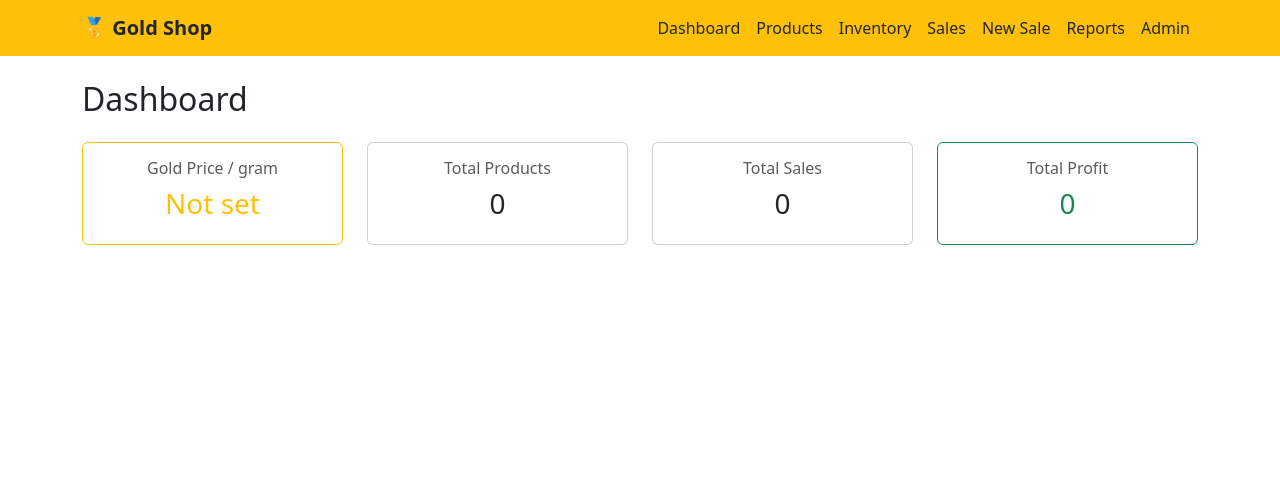
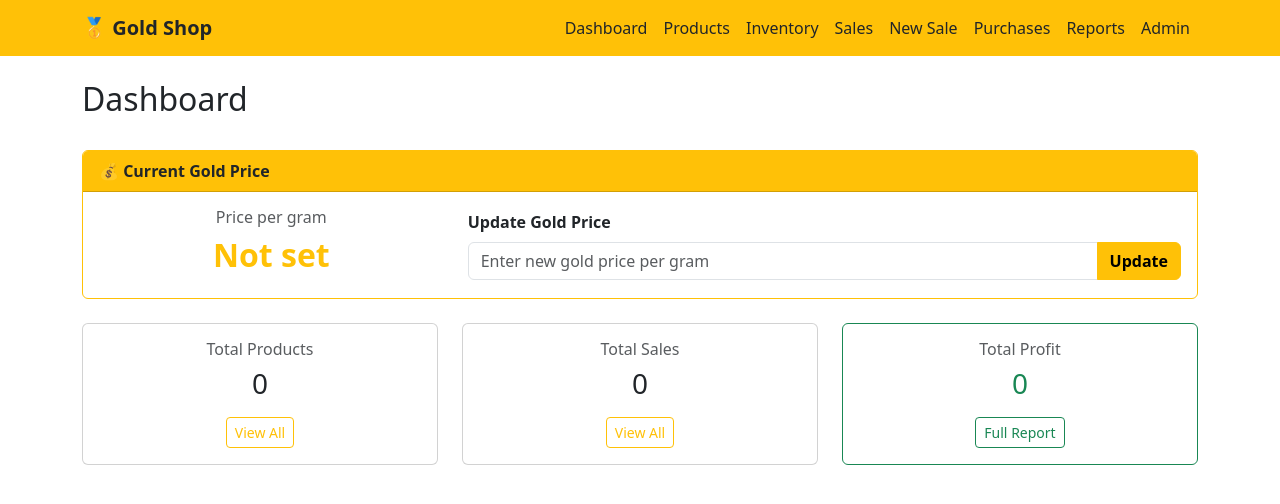
Before and after one commit to Fady-Faltaows/gold_shop, a Django app: page / in a window 1280 px wide. Shown: the top 504 px of the page. Run offline with Django 5.2, Linux system fonts and the light colour scheme; data that the repository does not hold is empty; some libraries are stand-ins or nearby versions.

Commit message:
Enhancing the user experience
Gold price updates from dashboard
 Dashboard cleaned up with only useful cards
 Product search works in sale form
 Purchase page created and updates inventory

```diff
--- a/prototype/forms.py
+++ b/prototype/forms.py
@@ -1,5 +1,5 @@
 from django import forms
-from .models import Sale, SaleItem, Product
+from .models import Sale, SaleItem, Product, GoldPrice, Purchase
 
 class SaleForm(forms.ModelForm):
     class Meta:
@@ -18,3 +18,27 @@ class SaleItemForm(forms.ModelForm):
             'product': forms.Select(attrs={'class': 'form-select product-select'}),
             'quantity': forms.NumberInput(attrs={'class': 'form-control', 'min': 1}),
         }
+
+class GoldPriceForm(forms.ModelForm):
+    class Meta:
+        model = GoldPrice
+        fields = ['price_per_gram']
+        widgets = {
+            'price_per_gram': forms.NumberInput(attrs={
+                'class': 'form-control',
+                'placeholder': 'Enter new gold price per gram',
+                'step': '0.01'
+            })
+        }
+
+class PurchaseForm(forms.ModelForm):
+    class Meta:
+        model = Purchase
+        fields = ['product', 'quantity_purchased', 'cost_per_piece', 'supplier_name', 'notes']
+        widgets = {
+            'product': forms.Select(attrs={'class': 'form-select'}),
+            'quantity_purchased': forms.NumberInput(attrs={'class': 'form-control', 'min': 1}),
+            'cost_per_piece': forms.NumberInput(attrs={'class': 'form-control', 'step': '0.01'}),
+            'supplier_name': forms.TextInput(attrs={'class': 'form-control'}),
+            'notes': forms.Textarea(attrs={'class': 'form-control', 'rows': 2}),
+        }
--- a/prototype/models.py
+++ b/prototype/models.py
@@ -78,6 +78,20 @@ class Sale(models.Model):
                 self.gold_price_at_sale = latest_gold.price_per_gram
         super().save(*args, **kwargs)
 
+class Purchase(models.Model):
+    product = models.ForeignKey(Product, on_delete=models.PROTECT)
+    quantity_purchased = models.PositiveIntegerField()
+    cost_per_piece = models.DecimalField(max_digits=10, decimal_places=2)
+    supplier_name = models.CharField(max_length=200, blank=True)
+    notes = models.TextField(blank=True)
+    created_at = models.DateTimeField(auto_now_add=True)
+
+    def get_total_cost(self):
+        return self.cost_per_piece * self.quantity_purchased
+
+    def __str__(self):
+        return f"Purchase: {self.product.name} x{self.quantity_purchased} on {self.created_at.strftime('%Y-%m-%d')}"
+
 class SaleItem(models.Model):
     sale = models.ForeignKey(Sale, on_delete=models.CASCADE, related_name='items')
     product = models.ForeignKey(Product, on_delete=models.PROTECT)
--- a/prototype/templates/prototype/base.html
+++ b/prototype/templates/prototype/base.html
@@ -5,6 +5,7 @@
     <meta name="viewport" content="width=device-width, initial-scale=1.0">
     <title>Gold Shop — {% block title %}{% endblock %}</title>
     <link href="https://cdn.jsdelivr.net/npm/bootstrap@5.3.0/dist/css/bootstrap.min.css" rel="stylesheet">
+    <link href="https://cdn.jsdelivr.net/npm/tom-select@2.3.1/dist/css/tom-select.bootstrap5.min.css" rel="stylesheet">
 </head>
 <body>
     <nav class="navbar navbar-expand-lg navbar-dark bg-warning">
@@ -16,6 +17,7 @@
                 <a class="nav-link text-dark" href="{% url 'inventory_list' %}">Inventory</a>
                 <a class="nav-link text-dark" href="{% url 'sale_list' %}">Sales</a>
                 <a class="nav-link text-dark" href="{% url 'sale_create' %}">New Sale</a>
+                <a class="nav-link text-dark" href="{% url 'purchase_list' %}">Purchases</a>
                 <a class="nav-link text-dark" href="{% url 'reports_home' %}">Reports</a>
                 <a class="nav-link text-dark" href="/admin">Admin</a>
             </div>
@@ -32,5 +34,6 @@
     </div>
 
     <script src="https://cdn.jsdelivr.net/npm/bootstrap@5.3.0/dist/js/bootstrap.bundle.min.js"></script>
+    <script src="https://cdn.jsdelivr.net/npm/tom-select@2.3.1/dist/js/tom-select.complete.min.js"></script>
 </body>
 </html>
--- a/prototype/templates/prototype/dashboard.html
+++ b/prototype/templates/prototype/dashboard.html
@@ -2,51 +2,92 @@
 {% block title %}Dashboard{% endblock %}
 
 {% block content %}
-<h2 class="mb-4">Dashboard</h2>
+<div class="d-flex justify-content-between align-items-center mb-4">
+    <h2>Dashboard</h2>
+    <span class="text-muted">{{ today|date:"l, d F Y" }}</span>
+</div>
 
-<div class="row g-4 mb-4">
-    <div class="col-md-3">
-        <div class="card border-warning">
-            <div class="card-body text-center">
-                <h6 class="text-muted">Gold Price / gram</h6>
-                <h3 class="text-warning">
+{# Gold Price Update Card #}
+<div class="card border-warning mb-4">
+    <div class="card-header bg-warning text-dark fw-bold">
+        💰 Current Gold Price
+    </div>
+    <div class="card-body">
+        <div class="row align-items-center">
+            <div class="col-md-4 text-center">
+                <h6 class="text-muted">Price per gram</h6>
+                <h2 class="text-warning fw-bold">
                     {{ latest_gold.price_per_gram|default:"Not set" }}
-                </h3>
+                </h2>
+                <small class="text-muted">
+                    {% if latest_gold %}
+                        Last updated: {{ latest_gold.updated_at|date:"Y-m-d H:i" }}
+                    {% endif %}
+                </small>
             </div>
-        </div>
-    </div>
-    <div class="col-md-3">
-        <div class="card">
-            <div class="card-body text-center">
-                <h6 class="text-muted">Total Products</h6>
-                <h3>{{ total_products }}</h3>
-            </div>
-        </div>
-    </div>
-    <div class="col-md-3">
-        <div class="card">
-            <div class="card-body text-center">
-                <h6 class="text-muted">Total Sales</h6>
-                <h3>{{ total_sales }}</h3>
-            </div>
-        </div>
-    </div>
-    <div class="col-md-3">
-        <div class="card border-success">
-            <div class="card-body text-center">
-                <h6 class="text-muted">Total Profit</h6>
-                <h3 class="text-success">{{ total_profit }}</h3>
+            <div class="col-md-8">
+                <form method="post">
+                    {% csrf_token %}
+                    <label class="form-label fw-bold">Update Gold Price</label>
+                    <div class="input-group">
+                        {{ gold_form.price_per_gram }}
+                        <button type="submit" class="btn btn-warning fw-bold">
+                            Update
+                        </button>
+                    </div>
+                </form>
             </div>
         </div>
     </div>
 </div>
 
+{# Stats Row #}
+<div class="row g-4 mb-4">
+    <div class="col-md-4">
+        <div class="card text-center h-100">
+            <div class="card-body">
+                <h6 class="text-muted">Total Products</h6>
+                <h3>{{ total_products }}</h3>
+                <a href="{% url 'product_list' %}" class="btn btn-sm btn-outline-warning mt-2">
+                    View All
+                </a>
+            </div>
+        </div>
+    </div>
+    <div class="col-md-4">
+        <div class="card text-center h-100">
+            <div class="card-body">
+                <h6 class="text-muted">Total Sales</h6>
+                <h3>{{ total_sales }}</h3>
+                <a href="{% url 'sale_list' %}" class="btn btn-sm btn-outline-warning mt-2">
+                    View All
+                </a>
+            </div>
+        </div>
+    </div>
+    <div class="col-md-4">
+        <div class="card text-center h-100 border-success">
+            <div class="card-body">
+                <h6 class="text-muted">Total Profit</h6>
+                <h3 class="text-success">{{ total_profit }}</h3>
+                <a href="{% url 'report_profit' %}" class="btn btn-sm btn-outline-success mt-2">
+                    Full Report
+                </a>
+            </div>
+        </div>
+    </div>
+</div>
+
+{# Low Stock Alert #}
 {% if low_stock %}
 <div class="alert alert-warning">
     <strong>⚠️ Low Stock Alert:</strong>
     {% for item in low_stock %}
-        {{ item.product.name }} ({{ item.quantity_pieces }} left){% if not forloop.last %}, {% endif %}
+        <a href="{% url 'inventory_list' %}" class="alert-link">
+            {{ item.product.name }} ({{ item.quantity_pieces }} left)
+        </a>{% if not forloop.last %}, {% endif %}
     {% endfor %}
 </div>
 {% endif %}
+
 {% endblock %}
--- a/prototype/urls.py
+++ b/prototype/urls.py
@@ -11,4 +11,6 @@ urlpatterns = [
     path('reports/sales/', views.report_sales, name='report_sales'),
     path('reports/inventory/', views.report_inventory, name='report_inventory'),
     path('reports/profit/', views.report_profit, name='report_profit'),
+    path('purchases/', views.purchase_list, name='purchase_list'),
+    path('purchases/new/', views.purchase_create, name='purchase_create'),
 ]
--- a/prototype/views.py
+++ b/prototype/views.py
@@ -1,7 +1,7 @@
 from django.shortcuts import render, redirect
 from django.contrib import messages
-from .models import GoldPrice, Product, Inventory, Sale, SaleItem
-from .forms import SaleForm, SaleItemForm
+from .models import GoldPrice, Product, Inventory, Sale, SaleItem, Purchase
+from .forms import SaleForm, SaleItemForm, PurchaseForm, GoldPriceForm
 from django.db.models import Sum, Count
 from django.utils import timezone
 from datetime import timedelta
@@ -13,12 +13,22 @@ def dashboard(request):
     total_profit = sum(sale.get_total_profit() for sale in Sale.objects.all())
     low_stock = Inventory.objects.filter(quantity_pieces__lte=3)
 
+    if request.method == 'POST':
+        form = GoldPriceForm(request.POST)
+        if form.is_valid():
+            form.save()
+            messages.success(request, '✅ Gold price updated successfully!')
+            return redirect('dashboard')
+    else:
+        form = GoldPriceForm()
+
     context = {
         'latest_gold': latest_gold,
         'total_products': total_products,
         'total_sales': total_sales,
         'total_profit': total_profit,
         'low_stock': low_stock,
+        'gold_form': form,
     }
     return render(request, 'prototype/dashboard.html', context)
 
@@ -163,3 +173,28 @@ def report_profit(request):
         'date_to': date_to or '',
     }
     return render(request, 'prototype/reports/profit.html', context)
+
+def purchase_list(request):
+    purchases = Purchase.objects.select_related('product').order_by('-created_at')
+    return render(request, 'prototype/purchase_list.html', {'purchases': purchases})
+
+def purchase_create(request):
+    if request.method == 'POST':
+        form = PurchaseForm(request.POST)
+        if form.is_valid():
+            purchase = form.save()
+            inventory, created = Inventory.objects.get_or_create(
+                product=purchase.product,
+                defaults={'quantity_pieces': 0}
+            )
+            inventory.quantity_pieces += purchase.quantity_purchased
+            inventory.save()
+            messages.success(
+                request,
+                f'✅ Added {purchase.quantity_purchased} pieces of {purchase.product.name} to inventory!'
+            )
+            return redirect('purchase_list')
+    else:
+        form = PurchaseForm()
+
+    return render(request, 'prototype/purchase_create.html', {'form': form})
```
Also changed, not shown: prototype/admin.py (+6 -1 lines), prototype/templates/prototype/purchase_create.html (added, +45 -0 lines), prototype/templates/prototype/purchase_list.html (added, +39 -0 lines), prototype/templates/prototype/sale_create.html (+25 -0 lines), prototype/migrations/0002_purchase.py (added).
